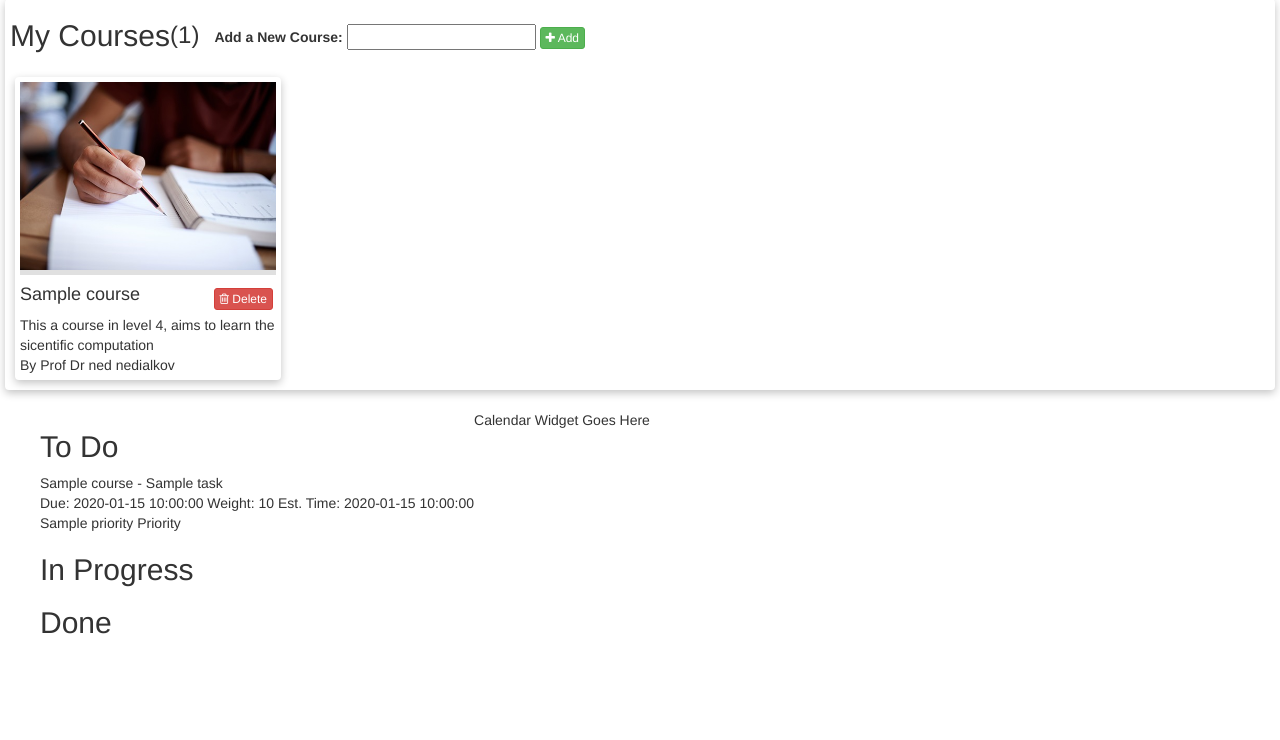
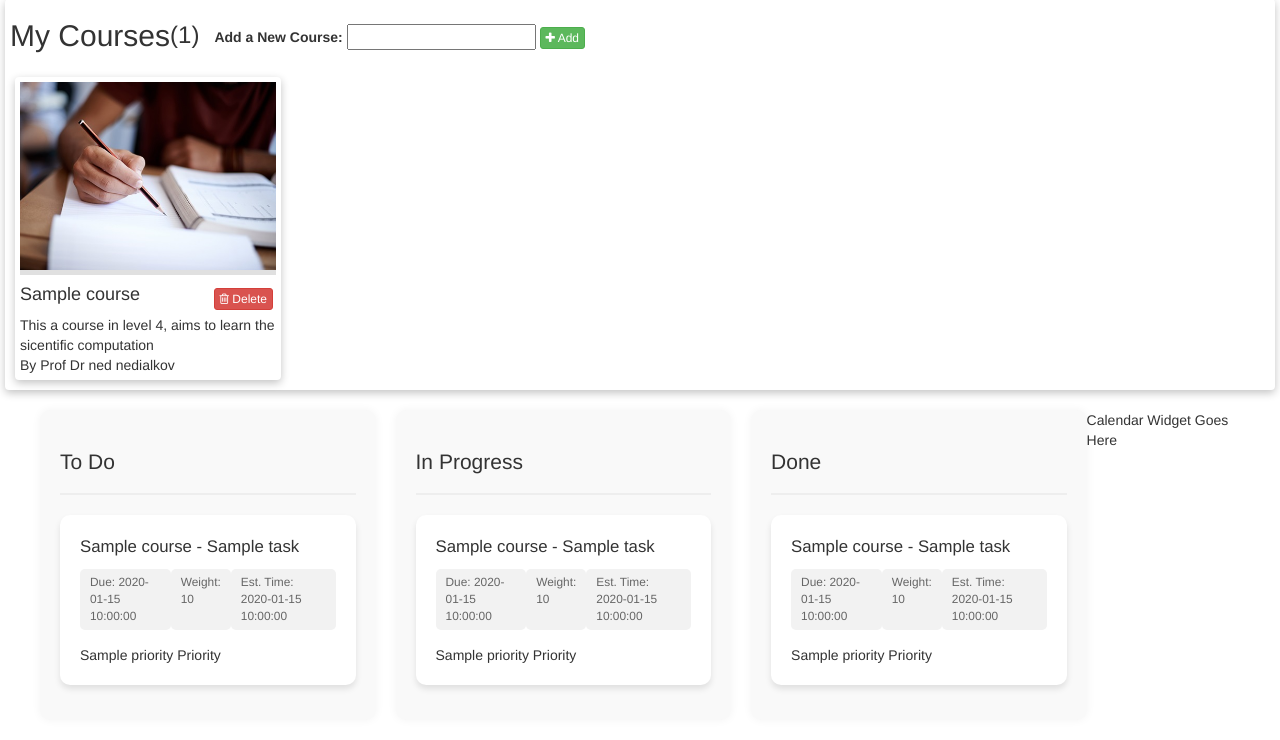
Before and after one commit to katrina799/4G06CapstoneProjectT5, a Flask app: template src/templates/index.html in a window 1280 px wide. Shown: the part 110-850 px from the top of the page. Before the commit the page ends 744 px from the top, so only its background shows below. Run offline with Flask 3, Linux system fonts and the light colour scheme; the template is opened without the code that fills it: most values are stand-ins (such as "Sample title", 1, 10 or a date in 2020); some libraries are stand-ins or nearby versions.

Commit message:
tasks UI refined

```diff
--- a/src/app.py
+++ b/src/app.py
@@ -34,10 +34,39 @@ tasks = {
             "weight": "10%",
             "est_time": "1 hour",
             "priority": "high",
+        },
+        {
+            "id": 4,
+            "title": "Assignment 4",
+            "course": "SFWRENG 4G06A",
+            "due_date": "2023-11-23",
+            "weight": "10%",
+            "est_time": "1 hour",
+            "priority": "high",
         }
     ],
-    "in_progress": [],
-    "done": [],
+    "in_progress": [
+        {
+            "id": 2,
+            "title": "Assignment 2",
+            "course": "SFWRENG 4G06A",
+            "due_date": "2023-11-23",
+            "weight": "10%",
+            "est_time": "1 hour",
+            "priority": "high",
+        }
+    ],
+    "done": [
+        {
+            "id": 3,
+            "title": "Assignment 3",
+            "course": "SFWRENG 4G06A",
+            "due_date": "2023-11-25",
+            "weight": "10%",
+            "est_time": "1 hour",
+            "priority": "low",
+        }
+    ],
 }
 
 
--- a/src/static/task.css
+++ b/src/static/task.css
@@ -7,61 +7,91 @@
 
   .task-board {
     width: 100%;
-    display: flex;
-    justify-content: space-between;
-    margin-bottom: 20px;
+    display: grid;
+    grid-template-columns: repeat(3, 1fr);
+    gap: 20px;
   }
 
   .task-column {
-    width: 30%;
-    margin-right: 15px;
-    background-color: #f4f4f4;
-    border-radius: 5px;
-    padding: 10px;
+    background-color: #f9f9f9;
+    border-radius: 10px;
+    padding: 20px;
+    box-shadow: 0px 0px 10px rgba(0,0,0,0.05);
+  }
+
+  .task-column h2 {
+    color: #333;
+    padding-bottom: 20px;
+    border-bottom: 2px solid #eee;
+    margin-bottom: 20px;
+    font-size: 1.5em;
   }
 
   .task-card {
-    background-color: #fff;
-    border-radius: 5px;
-    margin-bottom: 10px;
-    padding: 10px;
-    box-shadow: 0 2px 4px rgba(0,0,0,0.1);
-    cursor: pointer;
+    background-color: #ffffff;
+    border-radius: 10px;
+    padding: 20px;
+    margin-bottom: 15px;
+    box-shadow: 0px 4px 6px rgba(0,0,0,0.1);
+    transition: transform 0.3s ease;
+  }
+
+  .task-card:hover {
+    transform: translateY(-5px);
   }
 
   .task-header {
-    font-weight: bold;
-    margin-bottom: 5px;
+    font-size: 1.2em;
+    color: #333;
+    margin-bottom: 10px;
+  }
+
+  .task-metadata {
+    display: flex;
+    justify-content: space-between;
+    font-size: 0.85em;
+    color: #666;
+    margin-bottom: 15px;
   }
 
   .task-metadata span {
-    display: block;
-    color: #666;
-    font-size: 0.9em;
-    margin-bottom: 3px;
+    display: inline-block;
+    background: #f2f2f2;
+    border-radius: 5px;
+    padding: 5px 10px;
   }
 
   .priority-low {
-    color: #2f855a;
+    color: #48bb78;
+    border-left: 5px solid #48bb78;
+    padding-left: 15px;
   }
 
   .priority-medium {
-    color: #e6b325;
+    color: #ed8936;
+    border-left: 5px solid #ed8936;
+    padding-left: 15px;
   }
 
   .priority-high {
-    color: #c53030;
+    color: #e53e3e;
+    border-left: 5px solid #e53e3e;
+    padding-left: 15px;
   }
 
-  /* Add responsive behavior if needed */
+  /* Add responsive behavior */
+  @media (max-width: 1024px) {
+    .task-board {
+      grid-template-columns: repeat(2, 1fr);
+    }
+  }
+
   @media (max-width: 768px) {
     .tasks-calendar-container {
       flex-direction: column;
     }
 
-    .task-column {
-      width: 100%;
-      margin-right: 0;
-      margin-bottom: 20px;
+    .task-board {
+      grid-template-columns: 1fr;
     }
   }
--- a/src/templates/index.html
+++ b/src/templates/index.html
@@ -7,6 +7,7 @@
     <link rel="stylesheet" type="text/css" href="{{ url_for('static', filename='style.css') }}" />
     <link rel="stylesheet" href="http://maxcdn.bootstrapcdn.com/bootstrap/3.3.7/css/bootstrap.min.css">
     <link rel="stylesheet" href="https://cdnjs.cloudflare.com/ajax/libs/font-awesome/4.7.0/css/font-awesome.min.css">
+    <link rel="stylesheet" type="text/css" href="{{ url_for('static', filename='task.css') }}" />
     <title>Course Buddy</title>
 </head>
 
@@ -80,7 +81,7 @@
     </div>
 
 
-    <div class="tasks-calendar-container" style="max-width: 1200px; margin: 20px auto; display: flex; justify-content: space-between;">
+    <div class="tasks-calendar-container">
         <div class="task-board">
             <!-- To Do Column -->
             <div class="task-column" id="todo">
@@ -103,7 +104,13 @@
                 <h2>In Progress</h2>
                 {% for task in tasks.in_progress %}
                 <div class="task-card" draggable="true" data-id="{{ task.id }}" data-status="in-progress">
-                    <!-- Similar structure as the To Do tasks -->
+                    <div class="task-header">{{ task.course }} - {{ task.title }}</div>
+                    <div class="task-metadata">
+                        <span>Due: {{ task.due_date }}</span>
+                        <span>Weight: {{ task.weight }}</span>
+                        <span>Est. Time: {{ task.est_time }}</span>
+                    </div>
+                    <div class="task-priority {{ 'priority-' + task.priority|lower }}">{{ task.priority }} Priority</div>
                 </div>
                 {% endfor %}
             </div>
@@ -113,12 +120,18 @@
                 <h2>Done</h2>
                 {% for task in tasks.done %}
                 <div class="task-card" draggable="true" data-id="{{ task.id }}" data-status="done">
-                    <!-- Similar structure as the To Do tasks -->
+                    <div class="task-header">{{ task.course }} - {{ task.title }}</div>
+                    <div class="task-metadata">
+                        <span>Due: {{ task.due_date }}</span>
+                        <span>Weight: {{ task.weight }}</span>
+                        <span>Est. Time: {{ task.est_time }}</span>
+                    </div>
+                    <div class="task-priority {{ 'priority-' + task.priority|lower }}">{{ task.priority }} Priority</div>
                 </div>
                 {% endfor %}
             </div>
         </div>
-        <div class="calendar-container" style="flex: 1;">
+        <div class="calendar-container">
             <!-- Calendar here -->
             <div class="calendar-placeholder">
                 Calendar Widget Goes Here
```
